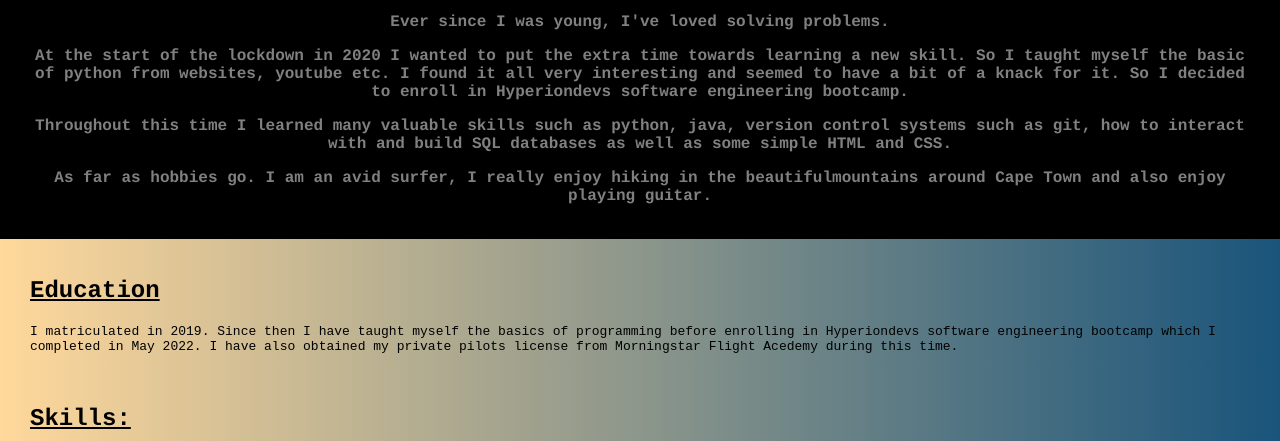
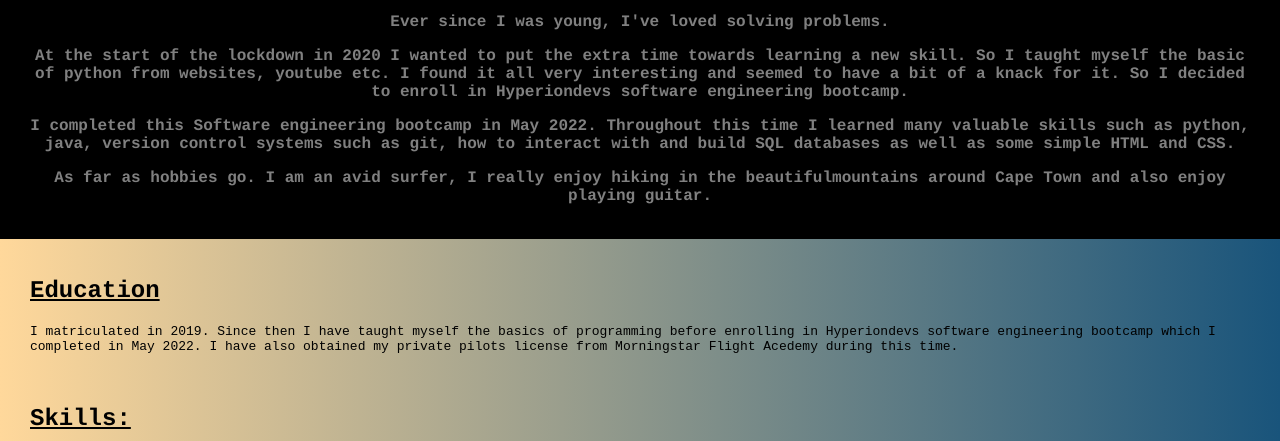
Before and after one commit to AaronProtheroe/Aaron_Protheroe, a plain HTML site: page index.html in a window 1280 px wide. Shown: the part 656-1097 px from the top of the page. Drawn offline with Linux system fonts and the light colour scheme.

Commit message:
Made samll change to the bio section of the index.html file

```diff
--- a/index.html
+++ b/index.html
@@ -43,7 +43,7 @@
             </p>
 
             <p id="biog">
-            Throughout this time I learned many valuable skills such as python, java, version control
+            I completed this Software engineering bootcamp in May 2022. Throughout this time I learned many valuable skills such as python, java, version control
             systems such as git, how to interact with and build SQL databases as well as some simple
             HTML and CSS.
             </p>
```
